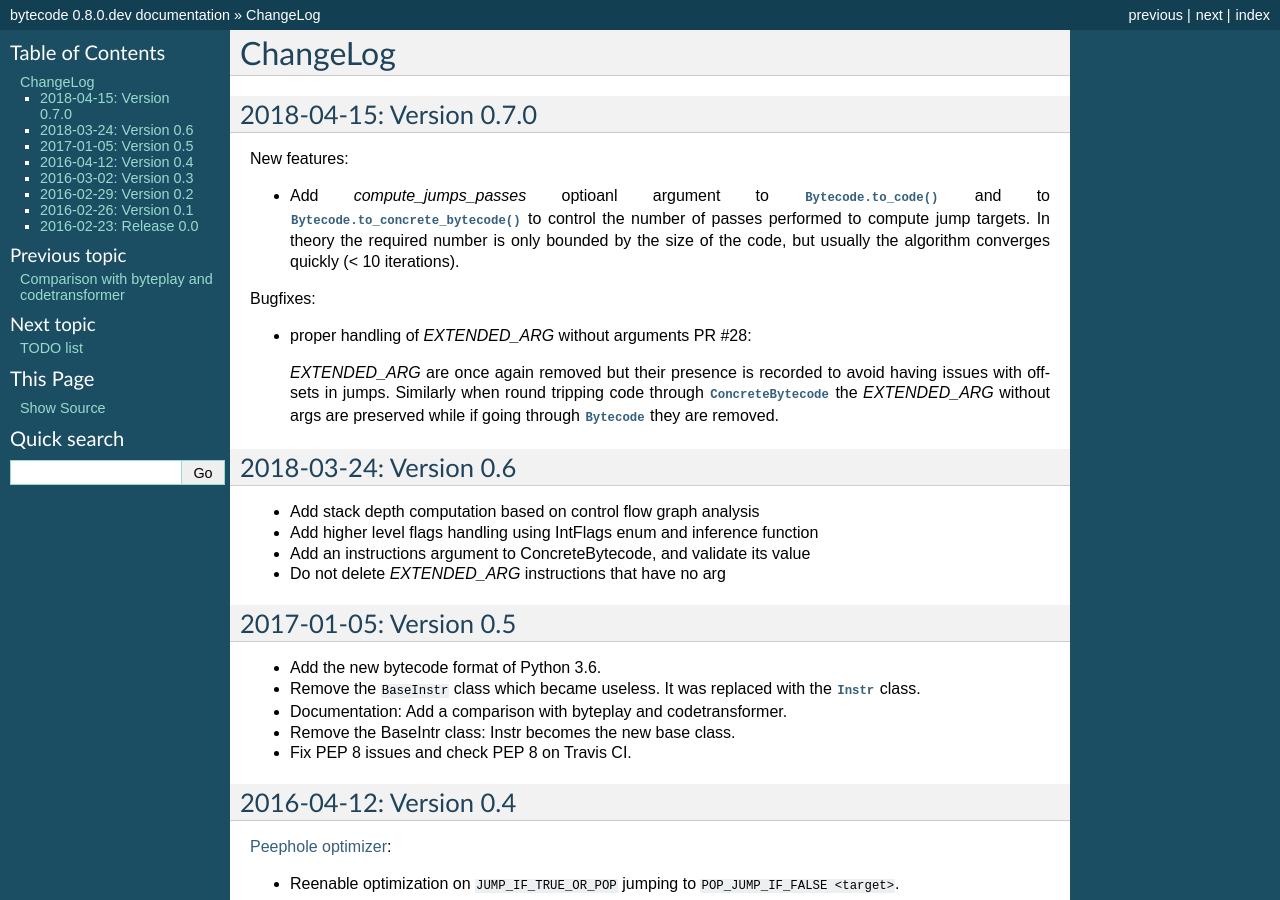
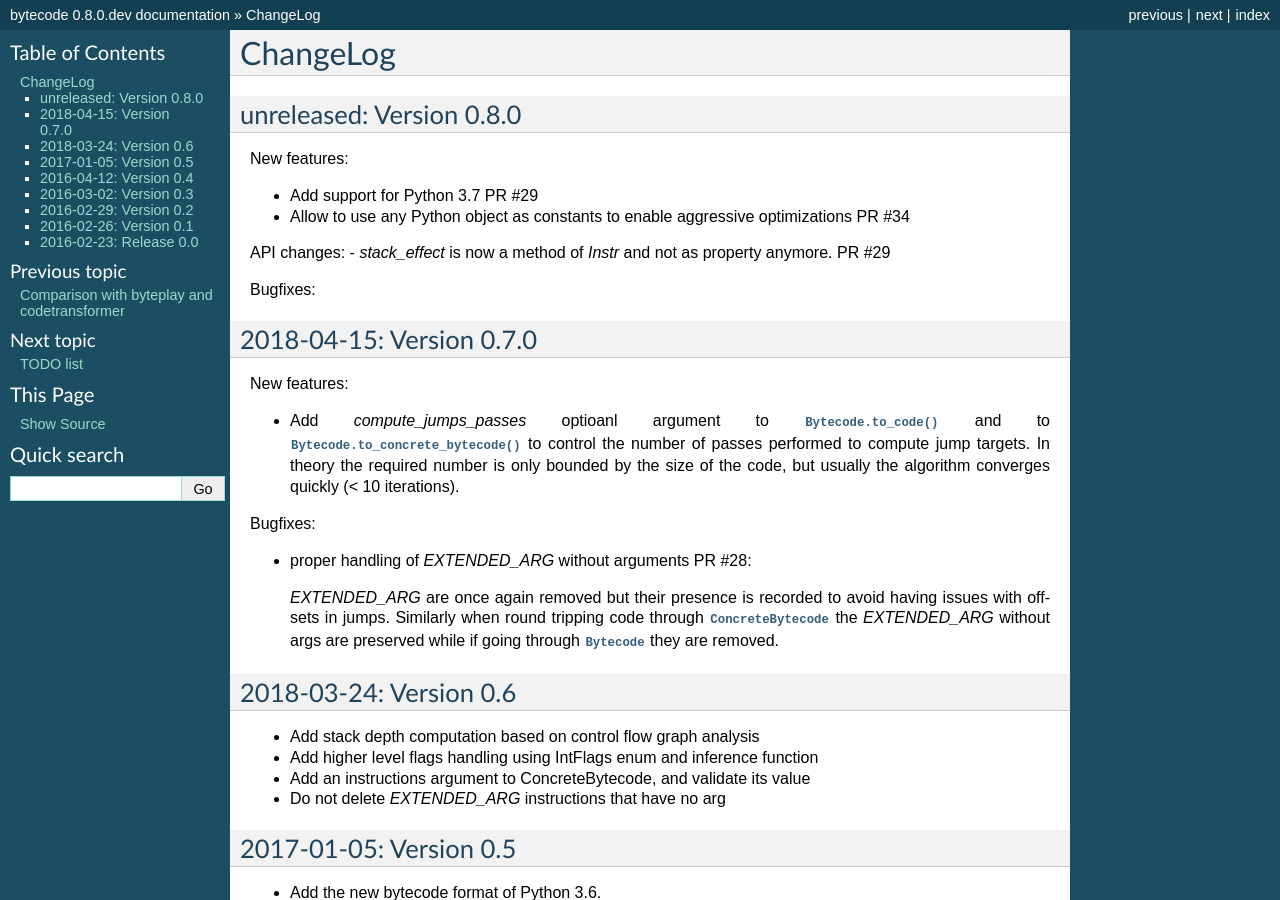
Before and after one commit to MatthieuDartiailh/bytecode, a Sphinx documentation site: the page built from doc/changelog.rst, in a window 1280 px wide and 900 px high. Built offline with Sphinx 7.4.7, drawn with Linux system fonts in a browser that asks for light colours.

Commit message:
update changelog

```diff
--- a/doc/changelog.rst
+++ b/doc/changelog.rst
@@ -1,5 +1,20 @@
 ChangeLog
 =========
+
+unreleased: Version 0.8.0
+-------------------------
+
+New features:
+
+- Add support for Python 3.7 PR #29
+- Allow to use any Python object as constants to enable aggressive
+  optimizations PR #34
+
+API changes:
+- `stack_effect` is now a method of `Instr` and not as property anymore. PR #29
+
+Bugfixes:
+
 
 2018-04-15: Version 0.7.0
 -------------------------
```
